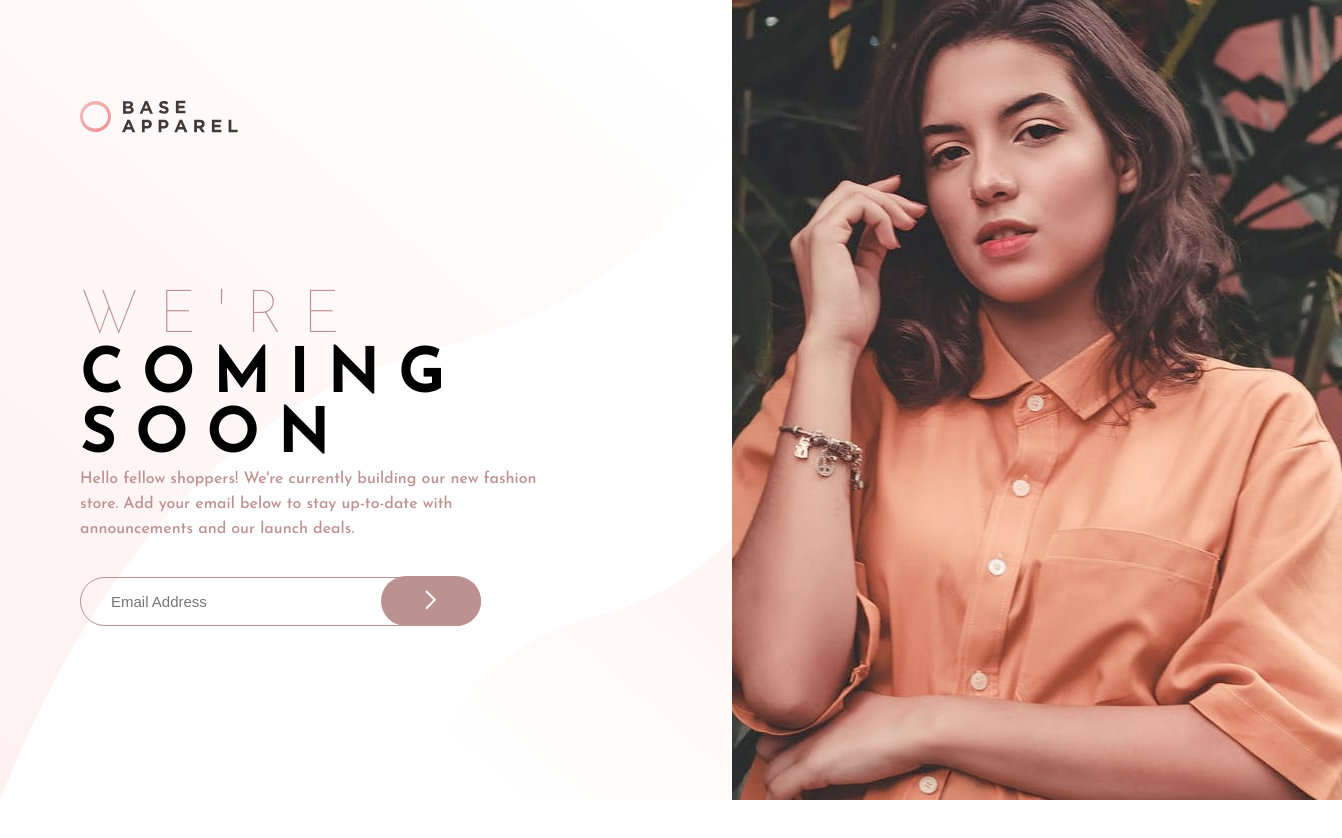
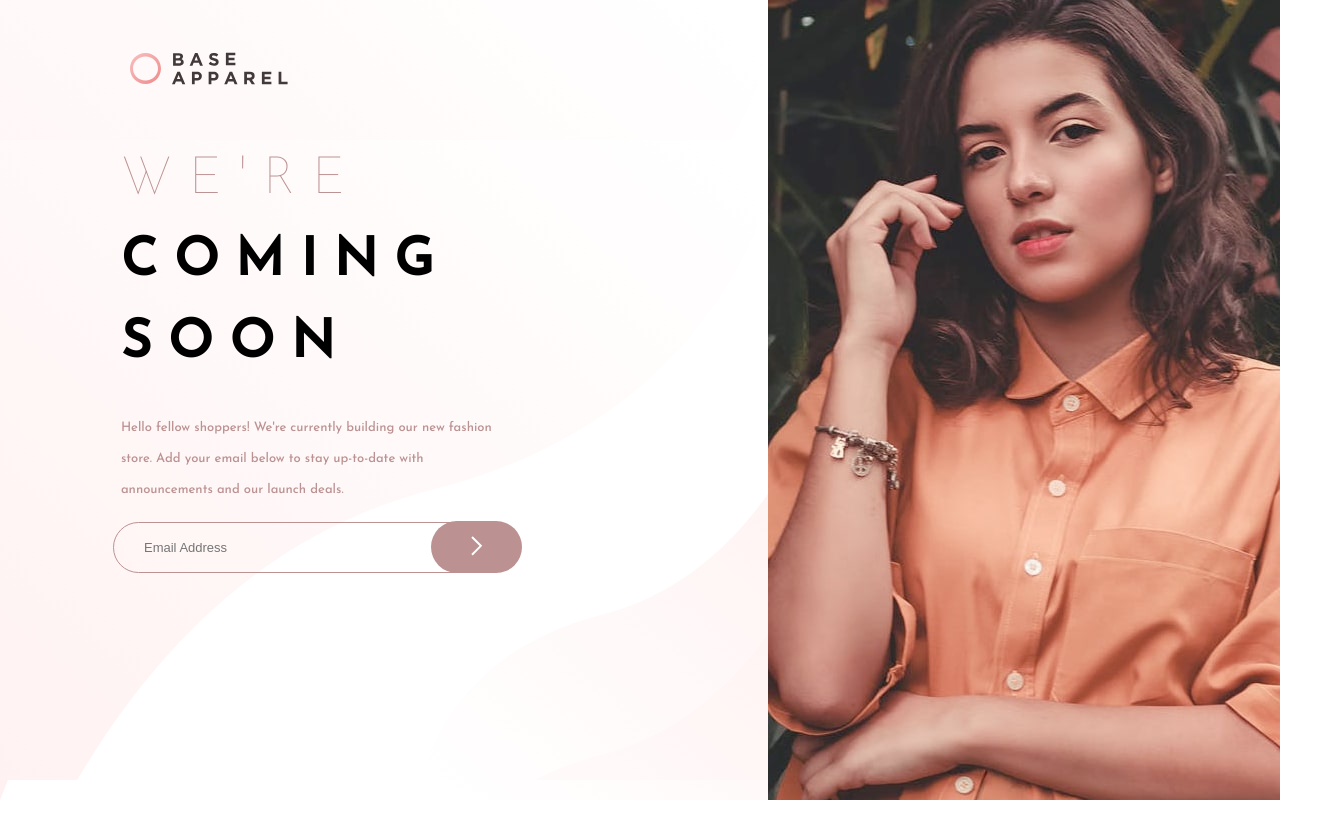
Before and after one commit to nayazayan/-Learning101-3, a plain HTML site: page index.html in a window 1280 px wide. Shown: the whole page, 1342 px wide, since content can reach past the window. After the commit the page ends 800 px from the top, so only its background shows below. Drawn offline with Linux system fonts and the light colour scheme.

Commit message:
assignment 3 updated to responsive

```diff
--- a/index.html
+++ b/index.html
@@ -8,23 +8,26 @@
     <link href="https://fonts.googleapis.com/css2?family=Josefin+Sans:wght@100;200;500&family=Karla:ital,wght@0,400;0,500;1,200&display=swap" rel="stylesheet">
 </head>
 <body>
+<div>
+    <img class="logo" src="images/logo.svg" alt="Logo">
+</div>
+<div class="maindiv">
+    <div class="hero">
+    </div>
 
-<div class="left">
-    <img class="logo" src="images/logo.svg" alt="Logo">
-    <div class="right">
-        <img src="images/hero-desktop.jpg" alt="">
-    </div>
+    <div class="innerDiv">
         <h1><span>WE'RE</span></h1>
         <h1>COMING</h1>
         <h1>SOON</h1>
         <p>Hello fellow shoppers! We're currently building our new fashion store. Add your email below
         to stay up-to-date with announcements and our launch deals.</p>
-        <form>
+    </div>
+    <div class="txtbtn">
         <input type="email" placeholder="Email Address">
         <button>
             <img src="images/icon-arrow.svg" alt="">
         </button>
-        </form>
+    </div>
 </div>
 </body>
 </html>
--- a/style.css
+++ b/style.css
@@ -3,68 +3,146 @@
     margin: 0;
     box-sizing: border-box;
 }
+html{
+    font-size: 15px;
+}
 body{
     font-family: 'Josefin Sans', sans-serif;
 }
-.left{
-    /* width: 60%; */
-    float: left;
-    /* height: 100vh; */
-    padding: 40px;
+.maindiv{
     background-image: url(images/bg-pattern-desktop.svg);
-    /* background-size: cover; */
-    background-repeat: no-repeat;
 }
-.right{
-    width: 40%;
-    float: right;
-    min-height: 100vh;
+.logo {
+    margin: 4rem 1.5rem;
+    margin-bottom: 3rem;
+}
+.hero {
+    background-image: url(images/hero-mobile.jpg);
+    min-height: 30vh;
     background-size: cover;
+}
+.innerDiv{
+    text-align: center;
+    margin-top: 4rem;
+    padding: 2.4rem;
+}
 
-    margin-top:-40px;
-}
-.logo{
-    margin: 60px 40px;
-    margin-bottom: 150px;
-}
 h1 span{
     color: #bc9191;
     font-weight: 100;
+    font-size: 7rem;
 }
 h1{
-    font-size: 60px;
-    letter-spacing: 20px;
-    margin-left: 40px;
+    font-size: 7rem;
+    letter-spacing: 2rem;
+    line-height: 9rem;
 }
-p{
+p {
     color: #bc9191;
-    margin-left: 40px;
-    line-height: 25px;
-    width:40%;
+    line-height: 2.4rem;
+    margin-top: 2rem;
 }
-form{
+.txtbtn{
     position: absolute;
+    left: 7rem;
+    width: 80%;
 }
 input{
     background-color: transparent;
     border: 1px solid #bc9191;
-    padding: 15px 30px;
+    padding: 2rem 4rem;
     width: 100%;
-    border-radius: 50px;
-    font-size: 15px;
-    margin-top: 35px;
-    margin-left: 40px;
-    color:#bc9191;
+    border-radius: 3.3rem;
+    font-size: 1rem;
+    margin-top: 1.3rem;
+    color: #bc9191;
 }
 button{
     border: none;
-    border-radius: 50px;
+    border-radius: 3.3rem;
     background-attachment: fixed;
     background-color: #bc9191;
-    width: 100px;
-    height:50px;
-    margin-left: 40px;
+    width: 10rem;
+    height: 5.4rem;
     float: right;
-    margin-right: -40px;
-    margin-top: -50px;
+    margin-right: -2rem;
+    margin-top: -5.4rem;
 }
+
+@media screen and (min-width: 540px) {
+    .maindiv {
+        min-height: 95vh;
+    }
+}
+
+@media screen and (min-width: 768px) {
+    .maindiv {
+        min-height: 89vh;
+    }
+}
+@media screen and (min-width: 1024px) {
+    .maindiv {
+        min-height: 250vh;
+    }
+    .hero {
+        min-height: 113vh;
+    }
+}
+@media screen and (min-width: 1100px) {
+    html{
+        font-size: 13px;
+    }
+    .hero {
+        background-image: url(images/hero-desktop.jpg);
+        float: right;
+        width: 40%;
+        position: absolute;
+        top: 0;
+        right: 0;
+        min-height: 100vh !important;
+    }
+    .innerDiv{
+        margin-left: 9.3rem;
+        width: 60%;
+        text-align: left;
+        margin-top: 0;
+        padding: 0;
+    }
+    body{
+        background-image: url(images/bg-pattern-desktop.svg);
+    }
+    .txtbtn {
+        position: relative;
+        left:8.7rem;
+    }
+    .logo {
+        margin: 4rem 10rem;
+    }
+    h1 span {
+        font-size: 4rem;
+    }
+    h1{
+        font-size: 4rem;
+        letter-spacing: 1.3rem;
+        line-height: 6.3rem;
+    }
+    p {
+        width: 50%;
+    }
+    .txtbtn {
+        width: 35%;
+    }
+    input{
+        padding: 1.3rem 2.3rem;
+        width: 90%;
+    }
+    button {
+        width: 7rem;
+        height: 4rem;
+        margin-right: 3rem;
+        margin-top: -4rem;
+    }
+    .maindiv {
+        min-height: 80vh;
+    }
+}
```
Lines whose indentation alone changed are shown as unchanged.
